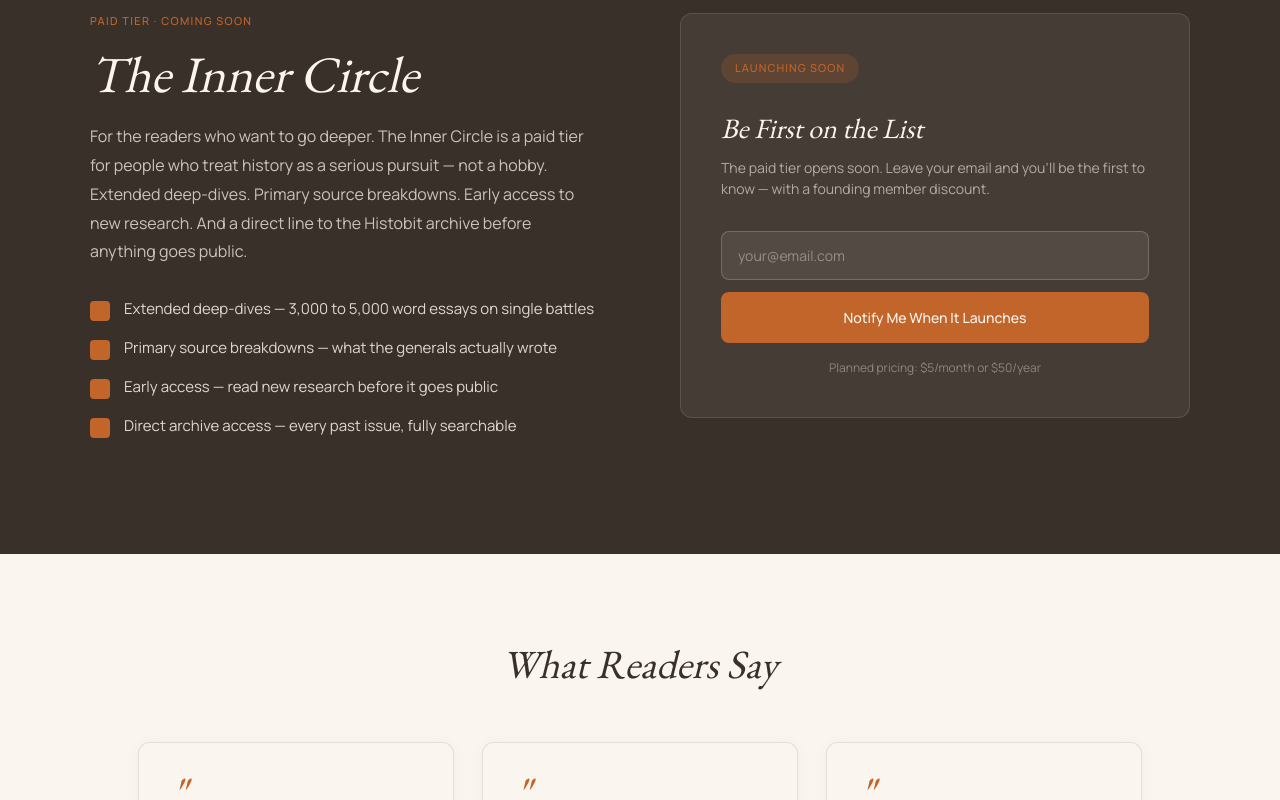
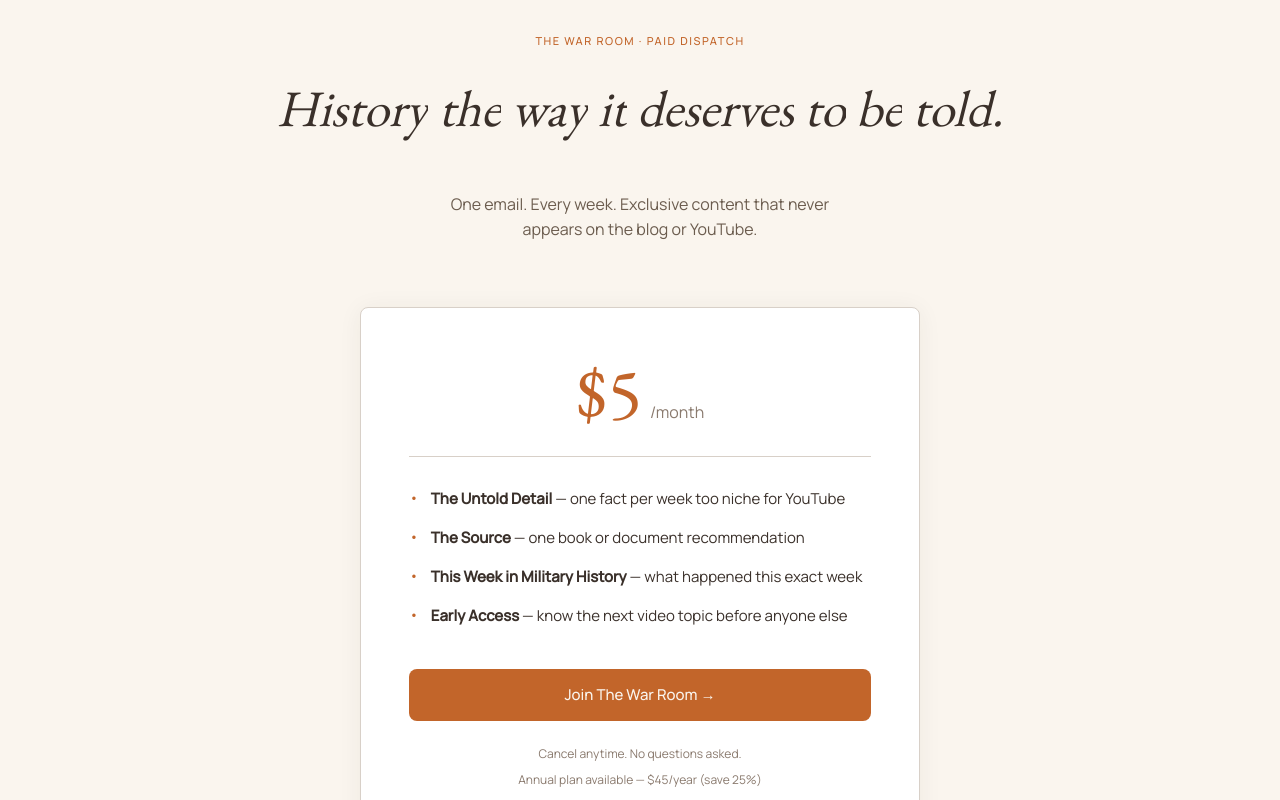
Before and after one commit to Elsaevereood/HistoBit, a Next.js app: page /newsletter in a window 1280 px wide. Shown: the part 1580-2380 px from the top of the page. Built offline with nearby package versions, Linux system fonts and the light colour scheme.

Commit message:
feat: newsletter pricing section — War Room single card, GSAP animations

```diff
--- a/src/app/newsletter/page.tsx
+++ b/src/app/newsletter/page.tsx
@@ -23,8 +23,11 @@
 
   const quoteRef = useRef<HTMLDivElement>(null);
 
-  const paidLeftRef = useRef<HTMLDivElement>(null);
-  const paidRightRef = useRef<HTMLDivElement>(null);
+  const warRoomOverlineRef = useRef<HTMLDivElement>(null);
+  const warRoomHeadlineRef = useRef<HTMLHeadingElement>(null);
+  const warRoomBodyRef = useRef<HTMLParagraphElement>(null);
+  const warRoomCardRef = useRef<HTMLDivElement>(null);
+  const warRoomBenefitsRef = useRef<HTMLDivElement>(null);
 
   const socialRef = useRef<HTMLDivElement>(null);
 
@@ -120,19 +123,48 @@
       });
     }
 
-    // PAID SECTION ANIMATIONS
-    if (paidLeftRef.current && paidRightRef.current) {
-      gsap.set(paidLeftRef.current, { x: -40, opacity: 0 });
-      gsap.set(paidRightRef.current, { x: 40, opacity: 0 });
+    // WAR ROOM PRICING ANIMATIONS
+    if (warRoomOverlineRef.current) {
+      gsap.set(warRoomOverlineRef.current, { y: 20, opacity: 0 });
 
-      ScrollTrigger.create({
-        trigger: paidLeftRef.current,
-        start: "top 80%",
-        once: true,
-        animation: gsap.timeline()
-          .to(paidLeftRef.current, { x: 0, opacity: 1, duration: 0.8, ease: "power2.out" })
-          .to(paidRightRef.current, { x: 0, opacity: 1, duration: 0.8, ease: "power2.out" }, 0.15)
+      const tl = gsap.timeline({
+        scrollTrigger: {
+          trigger: warRoomOverlineRef.current,
+          start: "top 75%",
+          once: true
+        }
       });
+
+      tl.to(warRoomOverlineRef.current, { y: 0, opacity: 1, duration: 0.5, ease: "power2.out" });
+
+      if (warRoomHeadlineRef.current) {
+        const words = splitTextIntoWords(warRoomHeadlineRef.current);
+        if (words && words.length > 0) {
+          tl.to(words, {
+            y: 0,
+            opacity: 1,
+            duration: 0.8,
+            stagger: 0.055,
+            ease: "power3.out"
+          }, ">-0.2");
+        }
+      }
+
+      if (warRoomBodyRef.current) {
+        gsap.set(warRoomBodyRef.current, { y: 16, opacity: 0 });
+        tl.to(warRoomBodyRef.current, { y: 0, opacity: 1, duration: 0.5, ease: "power2.out" }, ">-0.4");
+      }
+
+      if (warRoomCardRef.current) {
+        gsap.set(warRoomCardRef.current, { y: 40, opacity: 0 });
+        tl.to(warRoomCardRef.current, { y: 0, opacity: 1, duration: 0.7, ease: "power3.out" }, ">-0.2");
+      }
+
+      if (warRoomBenefitsRef.current) {
+        const items = warRoomBenefitsRef.current.querySelectorAll('.benefit-item');
+        gsap.set(items, { y: 12, opacity: 0 });
+        tl.to(items, { y: 0, opacity: 1, duration: 0.5, stagger: 0.1, ease: "power2.out" }, ">-0.3");
+      }
     }
 
     // SOCIAL PROOF ANIMATION
@@ -426,134 +458,130 @@
           </div>
         </section>
 
-        {/* SECTION 4: PAID TIER */}
-        <section style={{ backgroundColor: '#3a302a', padding: '100px 48px', width: '100%' }}>
-          <div style={{ maxWidth: '1100px', margin: '0 auto' }} className="grid grid-cols-1 md:grid-cols-2 gap-[80px]">
-            {/* LEFT COLUMN */}
-            <div ref={paidLeftRef}>
-              <div style={{
+        {/* SECTION 4: WAR ROOM PRICING */}
+        <section style={{ backgroundColor: '#faf5ee', padding: '120px 48px', width: '100%', display: 'flex', flexDirection: 'column', alignItems: 'center' }}>
+
+          <div ref={warRoomOverlineRef} style={{
             fontFamily: 'var(--font-body), Manrope, sans-serif',
             fontSize: '11px',
             textTransform: 'uppercase',
-                letterSpacing: '0.12em',
+            letterSpacing: '0.14em',
             color: '#c2652a',
             fontWeight: 500,
-                marginBottom: '16px'
+            marginBottom: '20px',
+            textAlign: 'center'
           }}>
-                PAID TIER · COMING SOON
+            THE WAR ROOM · PAID DISPATCH
           </div>
 
-              <h2 style={{
+          <h2 ref={warRoomHeadlineRef} style={{
             fontFamily: '"EB Garamond", serif',
             fontStyle: 'italic',
             fontWeight: 400,
-                fontSize: 'clamp(32px, 4vw, 52px)',
-                lineHeight: 1.1,
-                color: '#faf5ee',
-                marginBottom: '20px'
+            fontSize: 'clamp(36px, 4vw, 52px)',
+            color: '#3a302a',
+            marginBottom: '24px',
+            textAlign: 'center'
           }}>
-                The Inner Circle
+            History the way it deserves to be told.
           </h2>
 
-              <p style={{
+          <p ref={warRoomBodyRef} style={{
             fontFamily: 'var(--font-body), Manrope, sans-serif',
             fontSize: '16px',
-                lineHeight: 1.8,
-                color: 'rgba(250,245,238,0.75)',
-                marginBottom: '32px'
+            color: '#6b5c4e',
+            maxWidth: '440px',
+            textAlign: 'center',
+            marginBottom: '64px',
+            lineHeight: 1.6
           }}>
-                For the readers who want to go deeper. The Inner Circle is a paid tier for people who treat history as a serious pursuit — not a hobby. Extended deep-dives. Primary source breakdowns. Early access to new research. And a direct line to the Histobit archive before anything goes public.
+            One email. Every week. Exclusive content that never appears on the blog or YouTube.
           </p>
 
-              <div>
+          <div ref={warRoomCardRef} style={{
+            backgroundColor: 'white',
+            border: '1px solid #d8d0c8',
+            borderRadius: '8px',
+            padding: '48px',
+            boxShadow: '0 2px 24px rgba(58, 48, 42, 0.06)',
+            width: '100%',
+            maxWidth: '560px'
+          }}>
+            <div style={{ display: 'flex', alignItems: 'baseline', justifyContent: 'center', gap: '8px' }}>
+              <span style={{
+                fontFamily: '"EB Garamond", serif',
+                fontSize: '72px',
+                color: '#c2652a',
+                fontWeight: 400,
+                lineHeight: 1
+              }}>$5</span>
+              <span style={{
+                fontFamily: 'var(--font-body), Manrope, sans-serif',
+                fontSize: '16px',
+                color: '#8a7a6e'
+              }}>/month</span>
+            </div>
+
+            <div style={{
+              height: '1px',
+              backgroundColor: '#d8d0c8',
+              margin: '28px 0'
+            }} />
+
+            <div ref={warRoomBenefitsRef} style={{ display: 'flex', flexDirection: 'column', gap: '12px', marginBottom: '40px' }}>
               {[
-                  "Extended deep-dives — 3,000 to 5,000 word essays on single battles",
-                  "Primary source breakdowns — what the generals actually wrote",
-                  "Early access — read new research before it goes public",
-                  "Direct archive access — every past issue, fully searchable"
-                ].map((text, idx) => (
-                  <div key={idx} style={{ display: 'flex', alignItems: 'flex-start', gap: '14px', marginBottom: '16px' }}>
-                    <div style={{ width: '20px', height: '20px', borderRadius: '4px', backgroundColor: '#c2652a', flexShrink: 0, marginTop: '3px' }} />
-                    <span style={{ fontFamily: 'var(--font-body), Manrope, sans-serif', fontSize: '15px', color: 'rgba(250,245,238,0.85)', lineHeight: 1.5 }}>
-                      {text}
-                    </span>
+                { title: "The Untold Detail", desc: "one fact per week too niche for YouTube" },
+                { title: "The Source", desc: "one book or document recommendation" },
+                { title: "This Week in Military History", desc: "what happened this exact week" },
+                { title: "Early Access", desc: "know the next video topic before anyone else" }
+              ].map((benefit, idx) => (
+                <div key={idx} className="benefit-item" style={{ display: 'flex', alignItems: 'flex-start', gap: '12px' }}>
+                  <span style={{ color: '#c2652a', fontSize: '15px', marginTop: '2px' }}>•</span>
+                  <div style={{
+                    fontFamily: 'var(--font-body), Manrope, sans-serif',
+                    fontSize: '15px',
+                    color: '#3a302a',
+                    lineHeight: 1.8
+                  }}>
+                    <strong>{benefit.title}</strong> — {benefit.desc}
+                  </div>
                 </div>
               ))}
             </div>
-            </div>
 
-            {/* RIGHT COLUMN */}
-            <div ref={paidRightRef}>
-              <div style={{
-                backgroundColor: 'rgba(250,245,238,0.06)',
-                border: '1px solid rgba(250,245,238,0.12)',
-                borderRadius: '12px',
-                padding: '40px'
-              }}>
-                <div style={{
-                  display: 'inline-block',
-                  backgroundColor: 'rgba(194,101,42,0.2)',
-                  color: '#c2652a',
-                  fontFamily: 'var(--font-body), Manrope, sans-serif',
-                  fontSize: '11px',
-                  fontWeight: 500,
-                  textTransform: 'uppercase',
-                  letterSpacing: '0.1em',
-                  padding: '6px 14px',
-                  borderRadius: '20px',
-                  marginBottom: '24px'
-                }}>
-                  LAUNCHING SOON
-                </div>
-
-                <h3 style={{ fontFamily: '"EB Garamond", serif', fontStyle: 'italic', fontSize: '28px', color: '#faf5ee', marginBottom: '8px' }}>
-                  Be First on the List
-                </h3>
-
-                <p style={{ fontFamily: 'var(--font-body), Manrope, sans-serif', fontSize: '14px', color: 'rgba(250,245,238,0.6)', marginBottom: '32px' }}>
-                  The paid tier opens soon. Leave your email and you'll be the first to know — with a founding member discount.
-                </p>
-
-                <input type="email" placeholder="your@email.com" className="placeholder-[rgba(250,245,238,0.4)]" style={{
+            <button onClick={() => console.log("Razorpay coming soon")} style={{
               width: '100%',
-                  padding: '13px 16px',
-                  borderRadius: '8px',
-                  border: '1px solid rgba(250,245,238,0.2)',
-                  backgroundColor: 'rgba(250,245,238,0.08)',
-                  fontFamily: 'var(--font-body), Manrope, sans-serif',
-                  fontSize: '14px',
-                  color: '#faf5ee',
-                  outline: 'none',
-                  transition: 'border-color 200ms'
-                }} onFocus={(e) => e.target.style.borderColor = '#c2652a'} onBlur={(e) => e.target.style.borderColor = 'rgba(250,245,238,0.2)'} />
-
-                <button style={{
-                  width: '100%',
-                  marginTop: '12px',
+              height: '52px',
               backgroundColor: '#c2652a',
               color: '#faf5ee',
               fontFamily: 'var(--font-body), Manrope, sans-serif',
-                  fontSize: '14px',
+              fontSize: '15px',
               fontWeight: 500,
-                  padding: '15px 24px',
               borderRadius: '8px',
               border: 'none',
               cursor: 'pointer',
-                  transition: 'background-color 200ms'
+              transition: 'background-color 200ms',
+              marginBottom: '24px'
             }} onMouseOver={(e) => e.currentTarget.style.backgroundColor = '#a8521f'} onMouseOut={(e) => e.currentTarget.style.backgroundColor = '#c2652a'}>
-                  Notify Me When It Launches
+              Join The War Room →
             </button>
 
-                <p style={{
+            <div style={{
               fontFamily: 'var(--font-body), Manrope, sans-serif',
               fontSize: '12px',
-                  color: 'rgba(250,245,238,0.4)',
+              color: '#8a7a6e',
               textAlign: 'center',
-                  marginTop: '16px'
+              marginBottom: '8px'
             }}>
-                  Planned pricing: $5/month or $50/year
-                </p>
+              Cancel anytime. No questions asked.
             </div>
+            <div style={{
+              fontFamily: 'var(--font-body), Manrope, sans-serif',
+              fontSize: '12px',
+              color: '#8a7a6e',
+              textAlign: 'center'
+            }}>
+              Annual plan available — $45/year (save 25%)
             </div>
           </div>
         </section>
```
Lines whose indentation alone changed are shown as unchanged.
